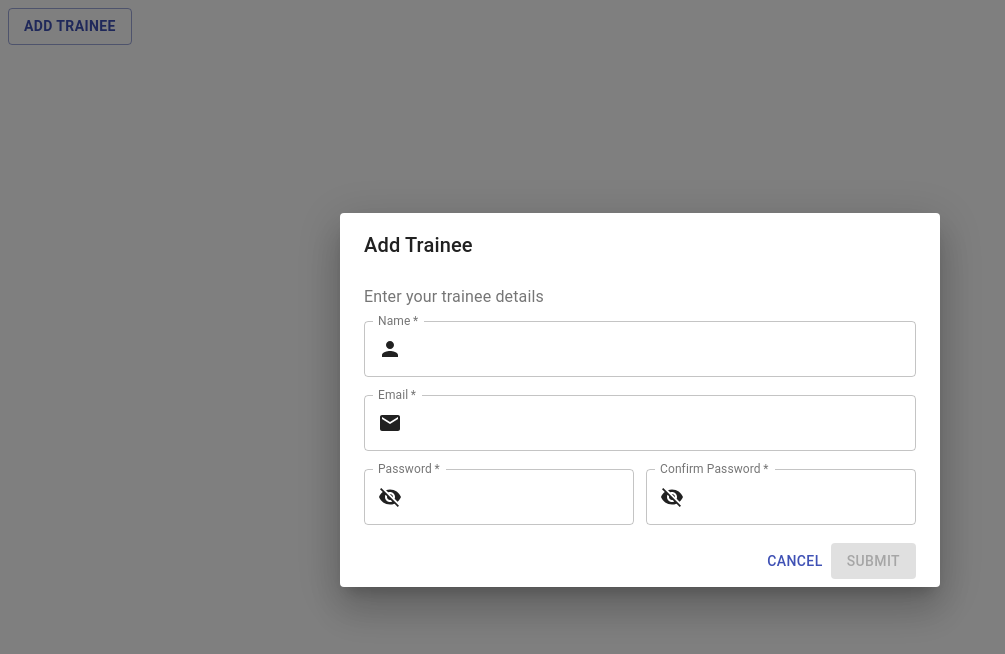
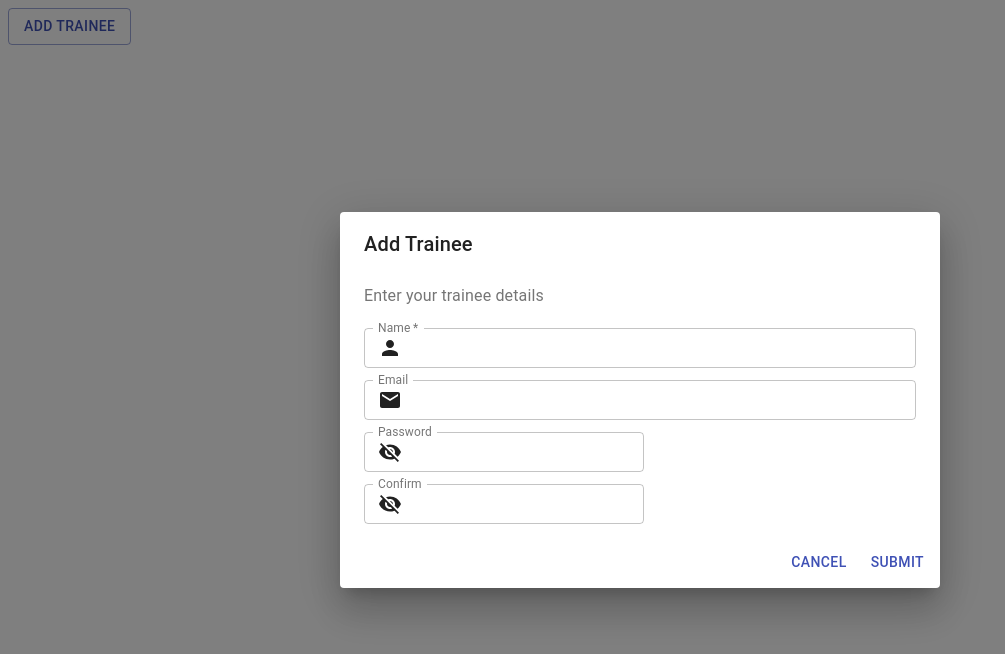
Before and after one commit to shashankbaranwal/javascript-client, a React (Create React App) app: page / in a window 1280 px wide. Both pictures are taken after a click on the button "ADD TRAINEE". Shown: the top 654 px of the page, without its empty margins (0-1005 px from the left). Built offline with nearby package versions, Linux system fonts and the light colour scheme.

Commit message:
feat: Deleted Handler or schema files and updated AddDialog file 40835

```diff
--- a/src/pages/Trainee/Trainee.jsx
+++ b/src/pages/Trainee/Trainee.jsx
@@ -1,11 +1,12 @@
 /* eslint-disable import/no-extraneous-dependencies */
+/* eslint-disable no-console */
 import React from 'react';
-import { Button } from '@material-ui/core';
+import Button from '@material-ui/core/Button';
 import { AddDialog } from './components';
 
 class Trainee extends React.Component {
-  constructor(props) {
-    super(props);
+  constructor() {
+    super();
     this.state = {
       open: false,
     };
@@ -16,32 +17,25 @@ class Trainee extends React.Component {
   };
 
   handleClose = () => {
-    const { open } = this.state;
     this.setState({ open: false });
-    return open;
   };
 
   handleSubmit = (data) => {
-    this.setState({
-      open: false,
-    }, () => data);
+    this.setState({ open: false });
+    console.log(data);
   }
 
   render() {
     const { open } = this.state;
     return (
       <>
-        <Button
-          variant="outlined"
-          color="primary"
-          onClick={this.handleClickOpen}
-        >
-          <b>ADD TRAINEE</b>
+        <Button variant="outlined" color="primary" onClick={this.handleClickOpen}>
+          Add Trainee
         </Button>
         <AddDialog
           open={open}
           onClose={this.handleClose}
-          onSubmit={() => this.handleSubmit}
+          onSubmit={this.handleSubmit}
         />
       </>
     );
--- a/src/pages/Trainee/components/AddDialog/AddDialog.jsx
+++ b/src/pages/Trainee/components/AddDialog/AddDialog.jsx
@@ -1,150 +1,179 @@
+/* eslint-disable max-len */
 /* eslint-disable import/no-extraneous-dependencies */
-import React from 'react';
-import PropTypes from 'prop-types';
+import React, { useState } from 'react';
 import {
-  Button, Dialog, DialogTitle, DialogContent, DialogContentText,
+  Button, Dialog, DialogTitle, DialogContent, DialogContentText, DialogActions, TextField, InputAdornment,
 } from '@material-ui/core';
-import { Email, VisibilityOff, Person } from '@material-ui/icons';
-import { withStyles } from '@material-ui/core/styles';
-import schema from './Schema';
-import Handler from './Handler';
+import { func, bool } from 'prop-types';
+import PersonIcon from '@material-ui/icons/Person';
+import EmailIcon from '@material-ui/icons/Email';
+import VisibilityOffIcon from '@material-ui/icons/VisibilityOff';
+import * as yup from 'yup';
 
-const passwordStyle = () => ({
-  passfield: {
-    display: 'flex',
-    flexdirection: 'row',
-  },
-  pass: {
-    flex: 1,
-  },
+const AddDialog = (props) => {
+  const { onClose, open, onSubmit } = props;
+
+  const [state, setstate] = useState({
+    Name: '', Email: '', Password: '', Confirm: '',
+  });
+  const [blur, setblur] = useState({
+    Name: false, Email: false, Password: false, Confirm: false,
+  });
+  const schema = yup.object().shape({
+    Name: yup.string().required().min(3),
+    Email: yup.string().email().required(),
+    Password: yup.string().required().min(8).matches(/^(?=.*[a-z])(?=.*[A-Z])(?=.*[0-9])(?=.{8,})/, 'Must contain 8 characters, at least one uppercase letter, one lowercase letter and one number'),
+    Confirm: yup.string().oneOf([yup.ref('Password'), null], 'Password must match'),
   });
 
-const constant = {
-  Name: Person,
-  Email,
-  Password: VisibilityOff,
-  'Confirm Password': VisibilityOff,
+  const handleNameChange = (event) => {
+    setstate({ ...state, Name: event.target.value });
   };
 
-class AddDialog extends React.Component {
-  constructor(props) {
-    super(props);
-    this.state = {
-      Name: '',
-      Email: '',
-      Password: '',
-      ConfirmPassword: '',
-      touched: {
-        name: false,
-        email: false,
-        password: false,
-        confirmPassword: false,
-      },
-    };
-  }
-
-  handleChange = (key) => ({ target: { value } }) => {
-    this.setState({ [key]: value });
+  const handlePasswordChange = (event) => {
+    setstate({ ...state, Password: event.target.value });
   };
 
-    hasErrors = () => {
+  const handleConfirmChange = (event) => {
+    setstate({ ...state, Confirm: event.target.value });
+  };
+
+  const handleEmailChange = (event) => {
+    setstate({ ...state, Email: event.target.value });
+  };
+
+  const hasError = () => {
     try {
-        schema.validateSync(this.state);
+      return !schema.validateSync(state);
     } catch (err) {
       return true;
     }
-      return false;
-    }
+  };
 
-    // eslint-disable-next-line consistent-return
-    getError = (field) => {
-      const { touched } = this.state;
-      if (touched[field] && this.hasErrors()) {
+  const handleBlur = (field) => {
+    setblur({ ...blur, [field]: true });
+  };
+
+  const isTouched = () => (blur.Name || blur.Password || blur.Confirm || blur.Email);
+
+  const getError = (field) => {
+    if (blur[field] && hasError()) {
       try {
-          schema.validateSyncAt(field, this.state);
-          return '';
+        schema.validateSyncAt(field, state);
       } catch (err) {
         return err.message;
       }
     }
+    return null;
   };
-
-    isTouched = (field) => {
-      const { touched } = this.state;
-      this.setState({
-        touched: {
-          ...touched,
-          [field]: true,
-        },
-      });
-    }
-
-    passwordType = (key) => {
-      if (key === 'Password' || key === 'Confirm Password') {
-        return 'password';
-      }
-      return '';
-    }
-
-    render() {
-      const {
-        open, onClose, onSubmit, classes,
-      } = this.props;
-      const { name, email, password } = this.state;
-      const ans = [];
-      Object.keys(constant).forEach((key) => {
-        ans.push(<Handler
-          label={key}
-          onChange={this.handleChange(key)}
-          onBlur={() => this.isTouched(key)}
-          helperText={this.getError(key)}
-          error={!!this.getError(key)}
-          icons={constant[key]}
-          type={this.passwordType(key)}
-        />);
-      });
-
   return (
-        <>
+    <div>
       <Dialog open={open} onClose={onClose} aria-labelledby="form-dialog-title">
         <DialogTitle id="form-dialog-title">Add Trainee</DialogTitle>
         <DialogContent>
           <DialogContentText>
             Enter your trainee details
           </DialogContentText>
-              <div>
-                {ans[0]}
+          <TextField
+            required
+            margin="dense"
+            id="name"
+            label="Name"
+            type="name"
+            variant="outlined"
+            error={getError('Name')}
+            helperText={getError('Name')}
+            onChange={handleNameChange}
+            onBlur={() => handleBlur('Name')}
+            InputProps={{
+              startAdornment: (
+                <InputAdornment position="start">
+                  <PersonIcon />
+                </InputAdornment>
+              ),
+            }}
+            fullWidth
+          />
+          <TextField
+            margin="dense"
+            id="email"
+            label="Email"
+            type="email"
+            variant="outlined"
+            error={getError('Email')}
+            helperText={getError('Email')}
+            onChange={handleEmailChange}
+            onBlur={() => handleBlur('Email')}
+            InputProps={{
+              startAdornment: (
+                <InputAdornment position="start">
+                  <EmailIcon />
+                </InputAdornment>
+              ),
+            }}
+            fullWidth
+          />
+          <form>
+            <TextField
+              margin="dense"
+              id="password"
+              label="Password"
+              type="new-password"
+              variant="outlined"
+              error={getError('Password')}
+              helperText={getError('Password')}
+              onChange={handlePasswordChange}
+              onBlur={() => handleBlur('Password')}
+              InputProps={{
+                startAdornment: (
+                  <InputAdornment position="start">
+                    <VisibilityOffIcon />
+                  </InputAdornment>
+                ),
+              }}
+            />
+            <TextField
+              margin="dense"
+              id="confirm"
+              label="Confirm"
+              type="new-password"
+              variant="outlined"
+              error={getError('Confirm')}
+              helperText={getError('Confirm')}
+              onChange={handleConfirmChange}
+              onBlur={() => handleBlur('Confirm')}
+              InputProps={{
+                startAdornment: (
+                  <InputAdornment position="start">
+                    <VisibilityOffIcon />
+                  </InputAdornment>
+                ),
+              }}
+            />
+          </form>
+        </DialogContent>
+        <DialogActions>
+          <Button onClick={onClose} color="primary">
+            Cancel
+          </Button>
+          <Button onClick={() => { onSubmit(state); }} color="primary" disabled={hasError() && isTouched()}>
+            Submit
+          </Button>
+        </DialogActions>
+      </Dialog>
     </div>
-              &nbsp;
-              <div>
-                {ans[1]}
-              </div>
-              &nbsp;
-              <div className={classes.passfield}>
-                <div className={classes.pass}>
-                  {ans[2]}
-                </div>
-                &nbsp;
-                &nbsp;
-                <div className={classes.pass}>
-                  {ans[3]}
-                </div>
-              </div>
-          &nbsp;
-              <div align="right">
-                <Button onClick={onClose} color="primary">CANCEL</Button>
-                <Button variant="contained" color="primary" disabled={this.hasErrors()} onClick={() => onSubmit()({ name, email, password })}>SUBMIT</Button>
-              </div>
-            </DialogContent>
-          </Dialog>
-        </>
   );
-    }
-}
-export default withStyles(passwordStyle)(AddDialog);
+};
+
+AddDialog.defaultProps = {
+  open: false,
+  onSubmit: null,
+};
+
 AddDialog.propTypes = {
-  open: PropTypes.bool.isRequired,
-  onClose: PropTypes.func.isRequired,
-  onSubmit: PropTypes.func.isRequired,
-  classes: PropTypes.objectOf(PropTypes.string).isRequired,
+  open: bool,
+  onClose: func.isRequired,
+  onSubmit: func,
 };
+
+export default AddDialog;
--- a/src/pages/Trainee/components/AddDialog/Handler.jsx
+++ /dev/null
@@ -1,50 +0,0 @@
-/* eslint-disable import/no-extraneous-dependencies */
-import React from 'react';
-import PropTypes from 'prop-types';
-import { TextField, InputAdornment } from '@material-ui/core';
-
-export default function Handler(props) {
-  const {
-    error, helperText, onChange, onBlur, label, type, icons,
-  } = props;
-  const Icon = icons;
-  return (
-    <>
-      <TextField
-        required
-        id="outlined-required"
-        label={label}
-        variant="outlined"
-        fullWidth
-        onChange={onChange}
-        onBlur={onBlur}
-        InputProps={{
-          startAdornment: (
-            <InputAdornment position="start">
-              <Icon />
-            </InputAdornment>
-          ),
-        }}
-        helperText={helperText}
-        error={error}
-        type={type}
-      />
-    </>
-  );
-}
-Handler.propTypes = {
-  error: PropTypes.bool,
-  helperText: PropTypes.string,
-  onChange: PropTypes.func.isRequired,
-  onBlur: PropTypes.func.isRequired,
-  label: PropTypes.string,
-  type: PropTypes.string,
-  icons: PropTypes.instanceOf(Object),
-};
-Handler.defaultProps = {
-  error: false,
-  helperText: '',
-  label: '',
-  type: false,
-  icons: {},
-};
--- a/src/pages/Trainee/components/AddDialog/Schema.jsx
+++ /dev/null
@@ -1,13 +0,0 @@
-import * as yup from 'yup';
-
-const schema = yup.object().shape({
-  Name: yup.string().trim().required('Name is a required field').min(3),
-  Email: yup.string()
-    .trim().email().required('Email is a required field'),
-  Password: yup.string()
-    .required('Password is required')
-    .matches(/^(?=.*[a-z])(?=.*[A-Z])(?=.*[0-9])(?=.{8,})/, 'Must contain 8 characters, at least one uppercase letter, one lowercase letter and one number'),
-  'Confirm Password': yup.string().required('Confirm Password is required').oneOf([yup.ref('Password'), null], 'Must match password'),
-});
-
-export default schema;
```
Lines whose indentation alone changed are shown as unchanged.
